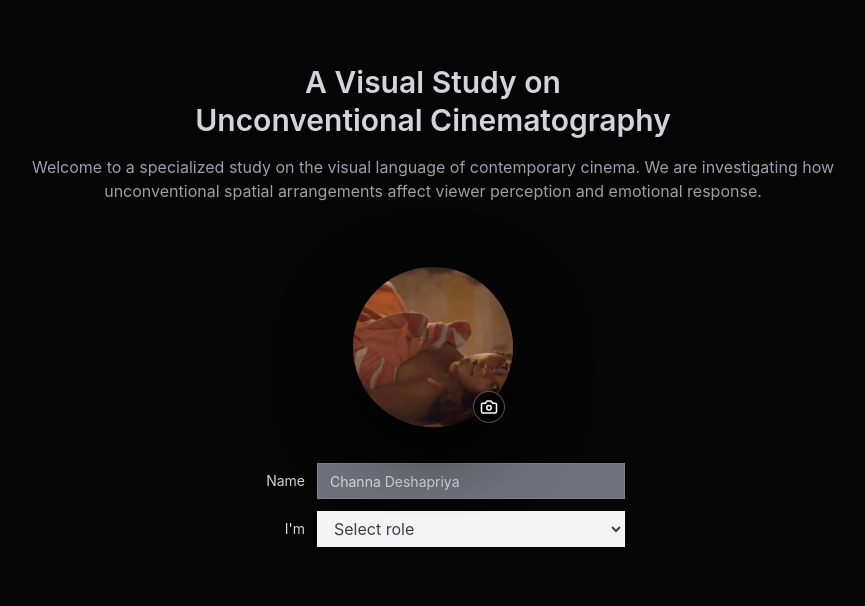
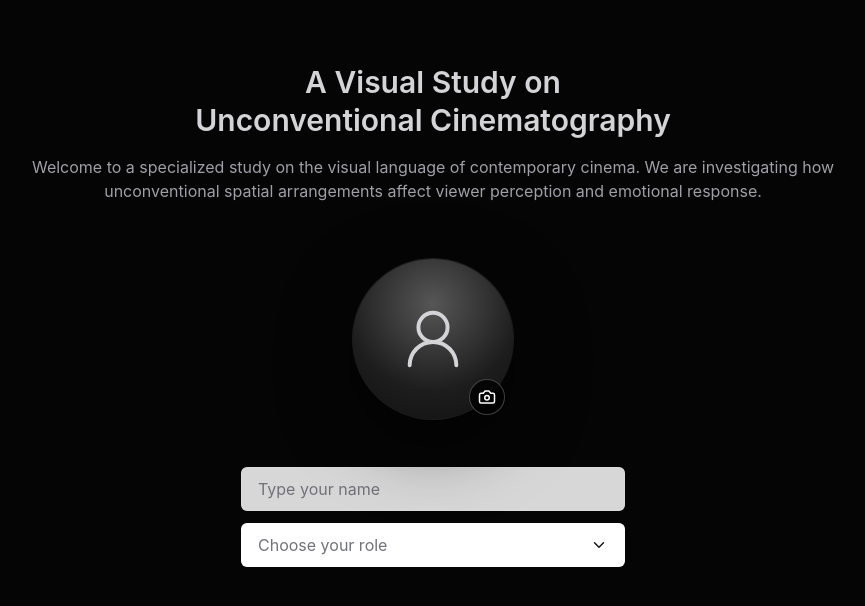
Before and after one commit to SYNCODE-SLIIT/unconventional-framing, a Next.js app: page / in a window 1280 px wide. Shown: the top 606 px of the page, without its empty margins (207-1072 px from the left). Built offline with nearby package versions, Linux system fonts and the light colour scheme.

Commit message:
Improve participant intro profile controls

```diff
--- a/features/frames/frame-viewer.tsx
+++ b/features/frames/frame-viewer.tsx
@@ -2,8 +2,8 @@
 
 import Image from "next/image";
 import { AnimatePresence, motion } from "framer-motion";
-import { ArrowLeft, ArrowRight, Bookmark, Camera, ChevronRight, Grid3x3, Maximize2, Ratio, RotateCcw } from "lucide-react";
-import { useCallback, useEffect, useMemo, useState } from "react";
+import { ArrowLeft, ArrowRight, Bookmark, Camera, Check, ChevronDown, ChevronRight, Grid3x3, ImagePlus, Maximize2, Ratio, RotateCcw, UserRound, Video, X } from "lucide-react";
+import { useCallback, useEffect, useMemo, useRef, useState } from "react";
 import { Button } from "@/components/ui/button";
 import { Progress } from "@/components/ui/progress";
 import { answerLabel, cn } from "@/lib/utils";
@@ -310,8 +310,22 @@ function LandingIntro({ onContinue }: { onContinue: () => void }) {
   const [name, setName] = useState("");
   const [role, setRole] = useState("");
   const [avatar, setAvatar] = useState("");
+  const [showPhotoOptions, setShowPhotoOptions] = useState(false);
+  const [showRoles, setShowRoles] = useState(false);
+  const [cameraOpen, setCameraOpen] = useState(false);
+  const [cameraError, setCameraError] = useState("");
+  const fileInputRef = useRef<HTMLInputElement>(null);
+  const videoRef = useRef<HTMLVideoElement>(null);
+  const streamRef = useRef<MediaStream | null>(null);
   const showContinue = role.length > 0;
   const canContinue = name.trim().length > 0 && role.length > 0;
+
+  const stopCamera = useCallback(() => {
+    streamRef.current?.getTracks().forEach((track) => track.stop());
+    streamRef.current = null;
+  }, []);
+
+  useEffect(() => stopCamera, [stopCamera]);
 
   const handleAvatarChange = (event: React.ChangeEvent<HTMLInputElement>) => {
     const file = event.target.files?.[0];
@@ -320,6 +334,41 @@ function LandingIntro({ onContinue }: { onContinue: () => void }) {
     const reader = new FileReader();
     reader.onload = () => setAvatar(typeof reader.result === "string" ? reader.result : "");
     reader.readAsDataURL(file);
+    setShowPhotoOptions(false);
+  };
+
+  const openLiveCamera = async () => {
+    setShowPhotoOptions(false);
+    setCameraError("");
+    setCameraOpen(true);
+
+    try {
+      const stream = await navigator.mediaDevices.getUserMedia({ video: { facingMode: "user" }, audio: false });
+      streamRef.current = stream;
+      if (videoRef.current) videoRef.current.srcObject = stream;
+    } catch {
+      setCameraError("Camera access is blocked or unavailable.");
+    }
+  };
+
+  const closeLiveCamera = () => {
+    stopCamera();
+    setCameraOpen(false);
+  };
+
+  const captureLivePhoto = () => {
+    const video = videoRef.current;
+    if (!video) return;
+
+    const canvas = document.createElement("canvas");
+    canvas.width = video.videoWidth || 640;
+    canvas.height = video.videoHeight || 480;
+    const context = canvas.getContext("2d");
+    if (!context) return;
+
+    context.drawImage(video, 0, 0, canvas.width, canvas.height);
+    setAvatar(canvas.toDataURL("image/jpeg", 0.92));
+    closeLiveCamera();
   };
 
   return (
@@ -334,21 +383,47 @@ function LandingIntro({ onContinue }: { onContinue: () => void }) {
           </p>
         </div>
 
-        <div className="mt-14 flex w-full max-w-sm flex-col items-center sm:mt-16">
-          <div className="relative size-36 rounded-full bg-zinc-800 shadow-[0_24px_70px_rgba(0,0,0,0.55)] sm:size-40">
+        <div className="mt-12 flex w-full max-w-sm flex-col items-center sm:mt-14">
+          <div className="relative size-36 rounded-full bg-zinc-900 shadow-[0_24px_70px_rgba(0,0,0,0.55)] ring-1 ring-white/10 sm:size-40">
+            {avatar ? (
               <div
                 className="size-full rounded-full bg-cover bg-center"
-              style={{ backgroundImage: avatar ? `url(${avatar})` : "url(/frames/doosra.jpeg)" }}
+                style={{ backgroundImage: `url(${avatar})` }}
               />
-            <label
-              htmlFor="participant-photo"
-              className="absolute bottom-1 right-2 grid size-8 cursor-pointer place-items-center rounded-full border border-white/30 bg-black/75 text-white transition hover:bg-zinc-900"
-              aria-label="Upload profile photo"
-              title="Upload profile photo"
+            ) : (
+              <div className="grid size-full place-items-center rounded-full bg-[radial-gradient(circle_at_50%_28%,#565656,#1d1d1d_62%,#101010)] text-zinc-300">
+                <UserRound size={70} strokeWidth={1.35} />
+              </div>
+            )}
+            <button
+              type="button"
+              onClick={() => setShowPhotoOptions((value) => !value)}
+              className="absolute bottom-1 right-2 grid size-9 place-items-center rounded-full border border-white/25 bg-black/80 text-white transition hover:border-[#C5A46D]/70 hover:text-[#C5A46D]"
+              aria-label="Change profile photo"
+              title="Change profile photo"
             >
               <Camera size={18} />
-            </label>
+            </button>
+            {showPhotoOptions && (
+              <div className="absolute left-1/2 top-[calc(100%+12px)] z-20 w-48 -translate-x-1/2 overflow-hidden rounded-md border border-white/10 bg-zinc-950/95 p-1 text-left shadow-2xl backdrop-blur">
+                <button
+                  type="button"
+                  onClick={openLiveCamera}
+                  className="flex w-full items-center gap-2 rounded px-3 py-2 text-sm text-zinc-200 transition hover:bg-white/10"
+                >
+                  <Video size={16} /> Live camera
+                </button>
+                <button
+                  type="button"
+                  onClick={() => fileInputRef.current?.click()}
+                  className="flex w-full items-center gap-2 rounded px-3 py-2 text-sm text-zinc-200 transition hover:bg-white/10"
+                >
+                  <ImagePlus size={16} /> Browse image
+                </button>
+              </div>
+            )}
             <input
+              ref={fileInputRef}
               id="participant-photo"
               type="file"
               accept="image/*"
@@ -357,29 +432,44 @@ function LandingIntro({ onContinue }: { onContinue: () => void }) {
             />
           </div>
 
-          <div className="mt-9 grid w-full grid-cols-[64px_minmax(0,1fr)] items-center gap-x-3 gap-y-3 text-left text-sm text-zinc-300">
-            <label htmlFor="participant-name" className="text-right">Name</label>
+          <div className="mt-12 flex w-full flex-col gap-3 text-left">
             <input
               id="participant-name"
               value={name}
               onChange={(event) => setName(event.target.value)}
-              className="h-9 min-w-0 border border-white/10 bg-zinc-500 px-3 text-base text-white outline-none transition placeholder:text-zinc-300 focus:border-white/45"
-              placeholder="Channa Deshapriya"
+              className="h-11 min-w-0 rounded-md border border-white/10 bg-[#d7d7d7] px-4 text-base text-zinc-950 outline-none transition placeholder:text-zinc-500 focus:border-[#C5A46D]/70 focus:bg-[#e4e4e4]"
+              placeholder="Type your name"
               autoComplete="name"
             />
 
-            <label htmlFor="participant-role" className="text-right">I&apos;m</label>
-            <select
-              id="participant-role"
-              value={role}
-              onChange={(event) => setRole(event.target.value)}
-              className="h-9 min-w-0 border border-white/15 bg-zinc-100 px-3 text-base text-zinc-700 outline-none transition focus:border-white/70"
+            <div className="relative">
+              <button
+                type="button"
+                onClick={() => setShowRoles((value) => !value)}
+                className="flex h-11 w-full items-center justify-between rounded-md border border-white/10 bg-white px-4 text-left text-base text-zinc-900 outline-none transition hover:border-[#C5A46D]/60"
               >
-              <option value="" disabled>Select role</option>
+                <span className={role ? "text-zinc-900" : "text-zinc-500"}>{role || "Choose your role"}</span>
+                <ChevronDown size={18} className={cn("transition", showRoles && "rotate-180")} />
+              </button>
+              {showRoles && (
+                <div className="absolute left-0 right-0 top-[calc(100%+8px)] z-10 overflow-hidden rounded-md border border-white/10 bg-zinc-950/95 p-1 shadow-2xl backdrop-blur">
                   {participantRoles.map((item) => (
-                <option key={item} value={item}>{item}</option>
+                    <button
+                      key={item}
+                      type="button"
+                      onClick={() => {
+                        setRole(item);
+                        setShowRoles(false);
+                      }}
+                      className="flex w-full items-center justify-between rounded px-3 py-2.5 text-left text-sm text-zinc-200 transition hover:bg-white/10"
+                    >
+                      {item}
+                      {role === item && <Check size={15} className="text-[#C5A46D]" />}
+                    </button>
                   ))}
-            </select>
+                </div>
+              )}
+            </div>
           </div>
         </div>
       </section>
@@ -391,14 +481,60 @@ function LandingIntro({ onContinue }: { onContinue: () => void }) {
           title="Continue"
           disabled={!canContinue}
           onClick={onContinue}
-          className="absolute bottom-6 left-1/2 grid size-12 -translate-x-1/2 place-items-center rounded-full border border-white/15 bg-white/10 text-white transition hover:border-[#C5A46D]/70 hover:bg-[#C5A46D] hover:text-black disabled:pointer-events-none disabled:opacity-35 sm:bottom-8"
+          className="absolute bottom-6 right-6 grid size-12 place-items-center rounded-full border border-white/15 bg-white/10 text-white transition hover:border-[#C5A46D]/70 hover:bg-[#C5A46D] hover:text-black disabled:pointer-events-none disabled:opacity-35 sm:bottom-8 sm:right-8"
         >
           <ChevronRight size={24} />
         </button>
       )}
+
+      {cameraOpen && (
+        <div className="fixed inset-0 z-50 grid place-items-center bg-black/80 px-5 backdrop-blur-sm">
+          <div className="w-full max-w-md rounded-lg border border-white/10 bg-zinc-950 p-4 shadow-2xl">
+            <div className="mb-3 flex items-center justify-between">
+              <p className="text-sm font-medium text-zinc-200">Live camera</p>
+              <button
+                type="button"
+                onClick={closeLiveCamera}
+                className="grid size-9 place-items-center rounded-full bg-white/5 text-white transition hover:bg-white/10"
+                aria-label="Close camera"
+                title="Close camera"
+              >
+                <X size={18} />
+              </button>
+            </div>
+            <div className="aspect-[4/3] overflow-hidden rounded-md bg-zinc-900">
+              {cameraError ? (
+                <div className="grid size-full place-items-center px-6 text-center text-sm text-zinc-300">
+                  {cameraError}
+                </div>
+              ) : (
+                <video ref={videoRef} autoPlay playsInline muted className="size-full object-cover" />
+              )}
+            </div>
+            <div className="mt-4 flex justify-end gap-2">
+              <button
+                type="button"
+                onClick={closeLiveCamera}
+                className="rounded-md border border-white/10 px-4 py-2 text-sm text-zinc-200 transition hover:bg-white/10"
+              >
+                Cancel
+              </button>
+              <button
+                type="button"
+                onClick={captureLivePhoto}
+                disabled={Boolean(cameraError)}
+                className="rounded-md bg-[#C5A46D] px-4 py-2 text-sm font-medium text-black transition hover:bg-[#d4b57d] disabled:pointer-events-none disabled:opacity-40"
+              >
+                Capture
+              </button>
+            </div>
+          </div>
+        </div>
+      )}
     </main>
   );
 }
+
 function GoldenRatioOverlay({ transformClass }: { transformClass: string }) {
   return (
     <svg
```
Lines whose indentation alone changed are shown as unchanged.
